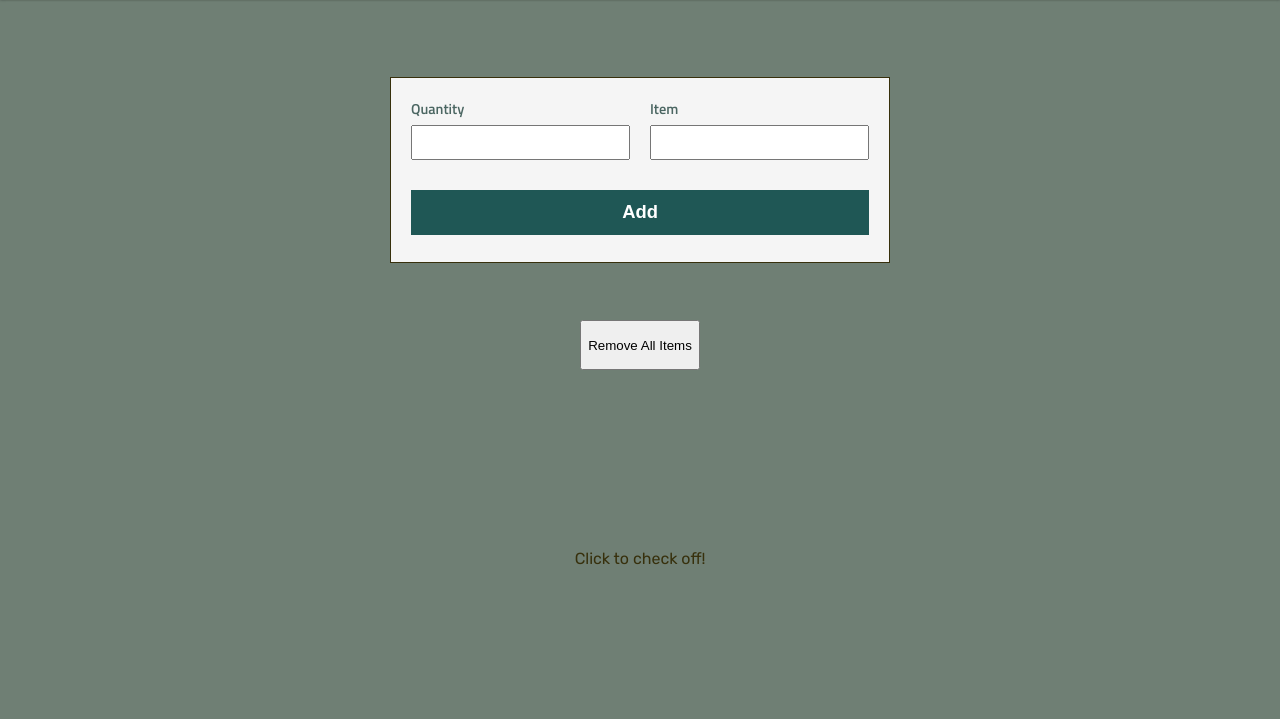
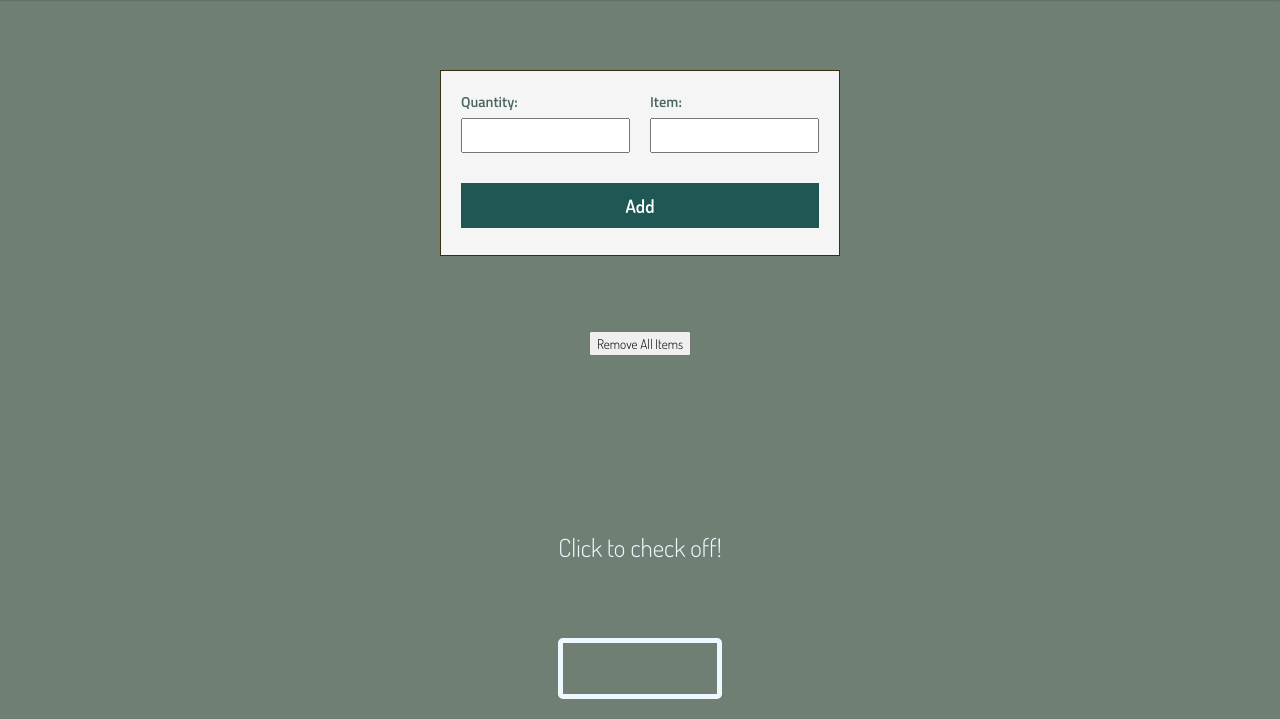
Before and after one commit to karlwernsman/shopping-list, a plain HTML site: page index.html in a window 1280 px wide. Shown: the part 81-800 px from the top of the page. Drawn offline with nearby package versions, Linux system fonts and the light colour scheme.

Commit message:
Added CSS for styling

```diff
--- a/index.html
+++ b/index.html
@@ -20,6 +20,12 @@
         <link
             rel="stylesheet"
             href="https://fonts.googleapis.com/css2?family=Rubik:wght@300;400;600&family=Titillium+Web:wght@200;400;600&display=swap"
+        />
+        <link rel="preconnect" href="https://fonts.googleapis.com" />
+        <link rel="preconnect" href="https://fonts.gstatic.com" crossorigin />
+        <link
+            href="https://fonts.googleapis.com/css2?family=Dosis:wght@300;600&display=swap"
+            rel="stylesheet"
         />
 
         <!-- css -->
@@ -44,12 +50,12 @@
         <main>
             <form id="add-item-form">
                 <label>
-                    Quantity
+                    Quantity:
                     <input type="number" name="quantity" />
                 </label>
 
                 <label>
-                    Item
+                    Item:
                     <input name="item" />
                 </label>
 
@@ -62,7 +68,7 @@
             </div>
 
             <div class="container">
-                <p>Click to check off!</p>
+                <p id="check">Click to check off!</p>
                 <ul id="shopping-list"></ul>
             </div>
         </main>
--- a/styles/global.css
+++ b/styles/global.css
@@ -42,6 +42,7 @@ body {
     font-size: 1.3em;
     font-weight: 800;
     flex-grow: 2;
+    font-size: 30px;
 }
 
 .page-header nav {
@@ -69,3 +70,7 @@ main {
 .hidden {
     display: none;
 }
+
+* {
+    font-family: 'Dosis', sans-serif;
+}
--- a/styles/list.css
+++ b/styles/list.css
@@ -22,9 +22,32 @@ main {
 }
 
 #remove-button {
-    height: 50px;
+    height: 25px;
+    margin-top: 25px;
 }
 
 li.bought {
     text-decoration: line-through;
 }
+
+#check {
+    color: aliceblue;
+    font-size: 25px;
+}
+
+ul {
+    list-style-type: none;
+    padding: 0;
+    border: 5px solid aliceblue;
+    border-radius: 5px;
+}
+
+ul li {
+    padding: 8px 16px;
+    border-bottom: 5px solid aliceblue;
+}
+
+ul li:last-child {
+    border-bottom: none;
+    border-radius: 5px;
+}
```
